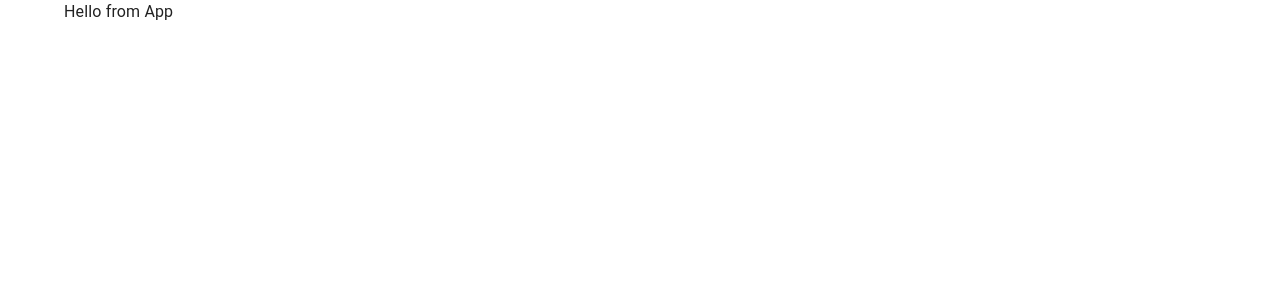
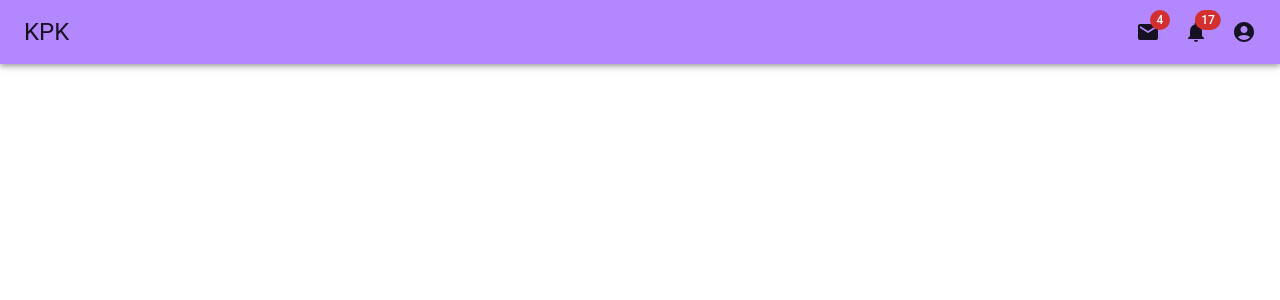
Before and after one commit to Fasunle/react-admin-panels, a React (Create React App) app: page / in a window 1280 px wide. Shown: the top 300 px of the page. Built offline with nearby package versions, Linux system fonts and the light colour scheme.

Commit message:
[Theme] add theme to the App

```diff
--- a/package.json
+++ b/package.json
@@ -8,6 +8,7 @@
   "dependencies": {
     "@emotion/react": "^11.5.0",
     "@emotion/styled": "^11.3.0",
+    "@mui/icons-material": "^5.0.5",
     "@mui/material": "^5.0.6",
     "react": "^17.0.2",
     "react-dom": "^17.0.2",
@@ -31,5 +32,9 @@
       "last 1 firefox version",
       "last 1 safari version"
     ]
+  },
+  "devDependencies": {
+    "@testing-library/jest-dom": "^5.14.1",
+    "@testing-library/react": "^12.1.2"
   }
 }
--- a/src/components/App.jsx
+++ b/src/components/App.jsx
@@ -1,14 +1,17 @@
 import React from "react";
-import { CssBaseline, Container} from '@mui/material'
+import { Container, CssBaseline} from '@mui/material';
+import {ThemeProvider} from '@mui/material/styles';
+
+// local imports
+import NavBar from './NavBar';
+import theme from '../theme';
 
 const App = () => {
     return (
-        <React.Fragment>
+        <ThemeProvider theme={theme} >
             <CssBaseline/>
-            <Container maxWidth="lg">
-                Hello from App
-            </Container>
-        </React.Fragment>
+            <NavBar />
+        </ThemeProvider>
     );
 }
 
--- /dev/null
+++ b/src/components/NavBar.jsx
@@ -0,0 +1,176 @@
+import * as React from 'react';
+import { styled, alpha } from '@mui/material/styles';
+import AppBar from '@mui/material/AppBar';
+import Box from '@mui/material/Box';
+import Toolbar from '@mui/material/Toolbar';
+import IconButton from '@mui/material/IconButton';
+import Typography from '@mui/material/Typography';
+import InputBase from '@mui/material/InputBase';
+import Badge from '@mui/material/Badge';
+import MenuItem from '@mui/material/MenuItem';
+import Menu from '@mui/material/Menu';
+import MenuIcon from '@mui/icons-material/Menu';
+import SearchIcon from '@mui/icons-material/Search';
+import AccountCircle from '@mui/icons-material/AccountCircle';
+import MailIcon from '@mui/icons-material/Mail';
+import NotificationsIcon from '@mui/icons-material/Notifications';
+import MoreIcon from '@mui/icons-material/MoreVert';
+
+
+export default function PrimarySearchAppBar() {
+  const [anchorEl, setAnchorEl] = React.useState(null);
+  const [mobileMoreAnchorEl, setMobileMoreAnchorEl] = React.useState(null);
+
+  const isMenuOpen = Boolean(anchorEl);
+  const isMobileMenuOpen = Boolean(mobileMoreAnchorEl);
+
+  const handleProfileMenuOpen = (event) => {
+    setAnchorEl(event.currentTarget);
+  };
+
+  const handleMobileMenuClose = () => {
+    setMobileMoreAnchorEl(null);
+  };
+
+  const handleMenuClose = () => {
+    setAnchorEl(null);
+    handleMobileMenuClose();
+  };
+
+  const handleMobileMenuOpen = (event) => {
+    setMobileMoreAnchorEl(event.currentTarget);
+  };
+
+  const menuId = 'primary-search-account-menu';
+  const renderMenu = (
+    <Menu
+      anchorEl={anchorEl}
+      anchorOrigin={{
+        vertical: 'top',
+        horizontal: 'right',
+      }}
+      id={menuId}
+      keepMounted
+      transformOrigin={{
+        vertical: 'top',
+        horizontal: 'right',
+      }}
+      open={isMenuOpen}
+      onClose={handleMenuClose}
+    >
+      <MenuItem onClick={handleMenuClose}>Profile</MenuItem>
+      <MenuItem onClick={handleMenuClose}>My account</MenuItem>
+    </Menu>
+  );
+
+  const mobileMenuId = 'primary-search-account-menu-mobile';
+  const renderMobileMenu = (
+    <Menu
+      anchorEl={mobileMoreAnchorEl}
+      anchorOrigin={{
+        vertical: 'top',
+        horizontal: 'right',
+      }}
+      id={mobileMenuId}
+      keepMounted
+      transformOrigin={{
+        vertical: 'top',
+        horizontal: 'right',
+      }}
+      open={isMobileMenuOpen}
+      onClose={handleMobileMenuClose}
+    >
+      <MenuItem>
+        <IconButton size="large" aria-label="show 4 new mails" color="inherit">
+          <Badge badgeContent={4} color="error">
+            <MailIcon />
+          </Badge>
+        </IconButton>
+        <p>Messages</p>
+      </MenuItem>
+      <MenuItem>
+        <IconButton
+          size="large"
+          aria-label="show 17 new notifications"
+          color="inherit"
+        >
+          <Badge badgeContent={17} color="error">
+            <NotificationsIcon />
+          </Badge>
+        </IconButton>
+        <p>Notifications</p>
+      </MenuItem>
+      <MenuItem onClick={handleProfileMenuOpen}>
+        <IconButton
+          size="large"
+          aria-label="account of current user"
+          aria-controls="primary-search-account-menu"
+          aria-haspopup="true"
+          color="inherit"
+        >
+          <AccountCircle />
+        </IconButton>
+        <p>Profile</p>
+      </MenuItem>
+    </Menu>
+  );
+
+  return (
+    <Box sx={{ flexGrow: 1 }}>
+      <AppBar position="static">
+        <Toolbar>
+          <Typography
+            variant="h5"
+            noWrap
+            component="div"
+            sx={{ display: { xs: 'none', sm: 'block' } }}
+          >
+            KPK
+          </Typography>
+          <Box sx={{ flexGrow: 1 }} />
+          <Box sx={{ display: { xs: 'none', md: 'flex' } }}>
+            <IconButton size="large" aria-label="show 4 new mails" color="inherit">
+              <Badge badgeContent={4} color="error">
+                <MailIcon />
+              </Badge>
+            </IconButton>
+            <IconButton
+              size="large"
+              aria-label="show 17 new notifications"
+              color="inherit"
+            >
+              <Badge badgeContent={17} color="error">
+                <NotificationsIcon />
+              </Badge>
+            </IconButton>
+            <IconButton
+              size="large"
+              edge="end"
+              aria-label="account of current user"
+              aria-controls={menuId}
+              aria-haspopup="true"
+              onClick={handleProfileMenuOpen}
+              color="inherit"
+            >
+              <AccountCircle />
+            </IconButton>
+          </Box>
+          <Box sx={{ display: { xs: 'flex', md: 'none' } }}>
+            <IconButton
+              size="large"
+              aria-label="show more"
+              aria-controls={mobileMenuId}
+              aria-haspopup="true"
+              onClick={handleMobileMenuOpen}
+              color="inherit"
+            >
+              <MoreIcon />
+            </IconButton>
+          </Box>
+        </Toolbar>
+      </AppBar>
+      {renderMobileMenu}
+      {renderMenu}
+    </Box>
+  );
+}
--- /dev/null
+++ b/src/theme.js
@@ -0,0 +1,23 @@
+import { createTheme } from "@mui/material";
+
+const themeOptions = {
+  palette: {
+    type: "light",
+    primary: {
+      main: "#b388ff",
+      light: "#e7b9ff",
+      dark: "#805acb",
+    },
+    secondary: {
+      main: "#f3e5f5",
+      light: "#fffff",
+      dark: "#c0b3c2",
+    },
+    text: {
+      primary: "#424242",
+      secondary: "#eeeeee",
+    },
+    divider: "rgba(194,136,197,0.12)",
+  },
+};
+export default createTheme(themeOptions);
```
